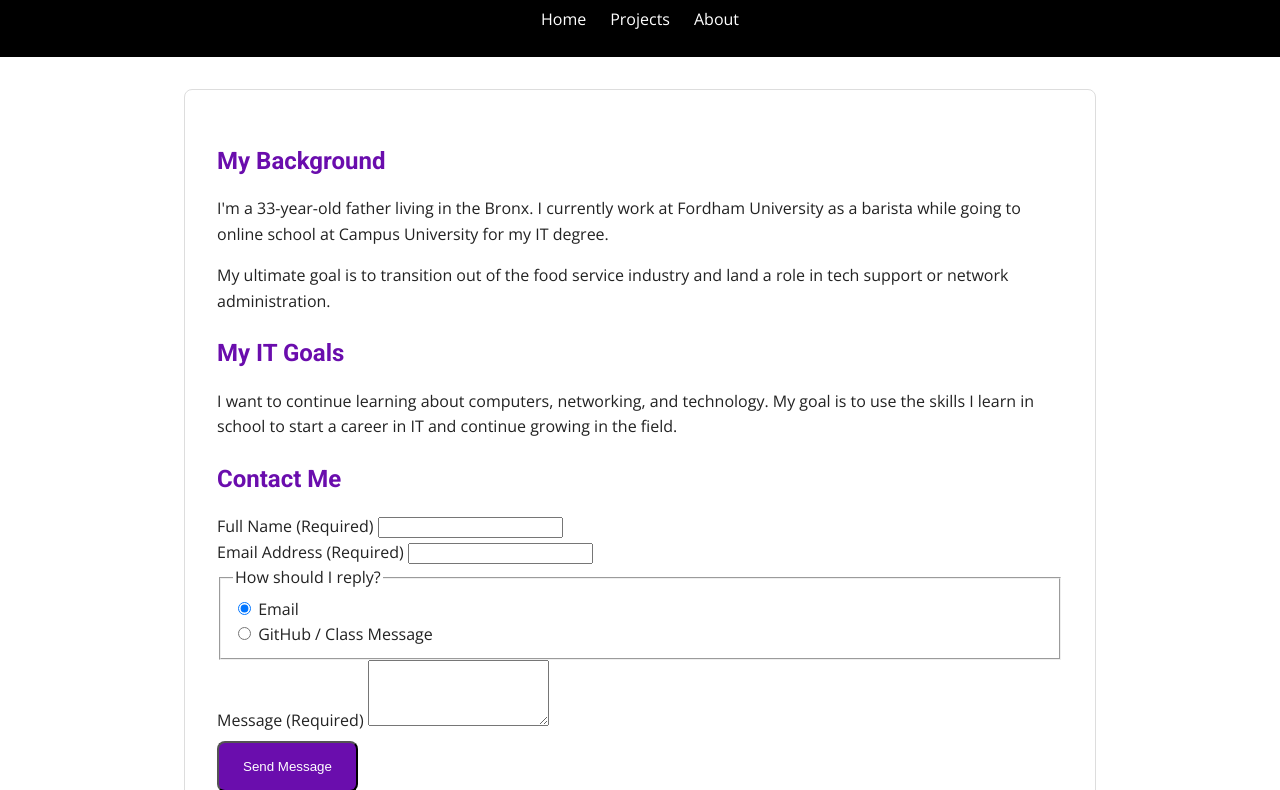
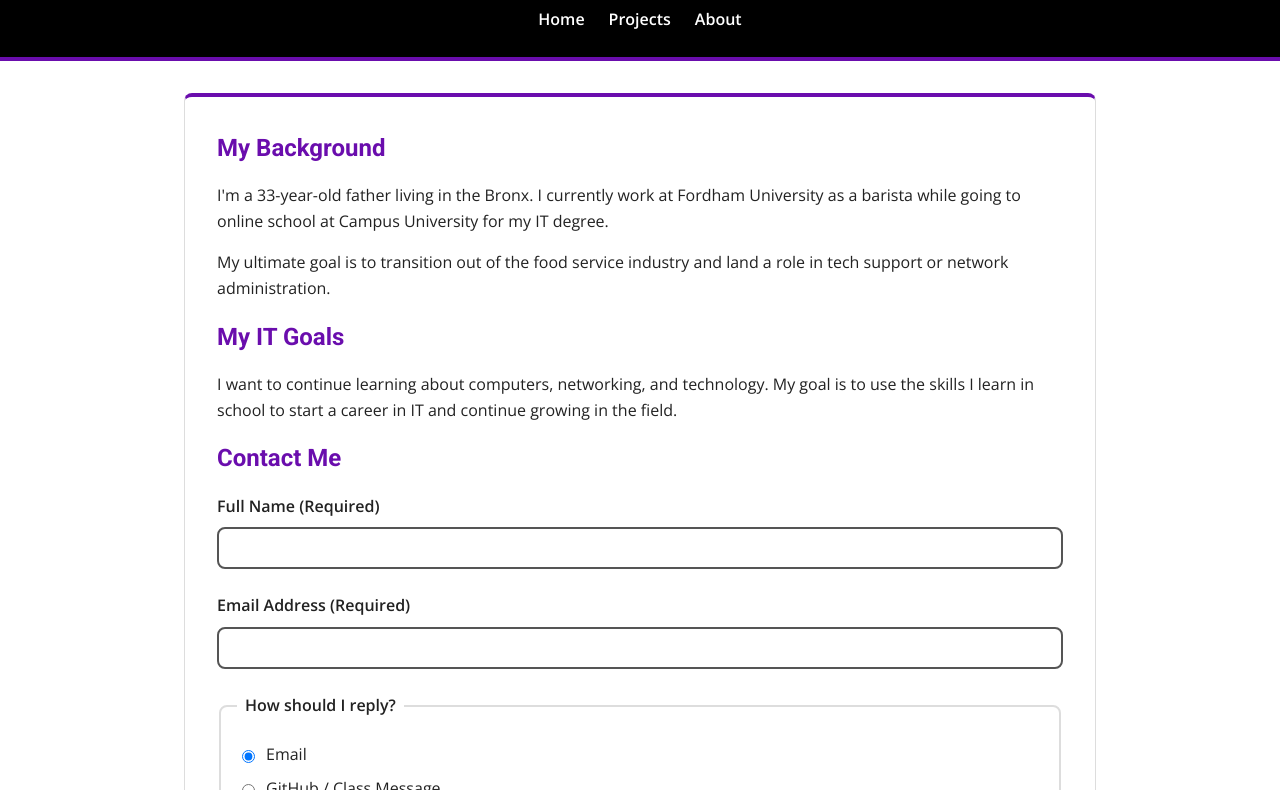
Before and after one commit to tager112/milestone-2-assignment, a plain HTML site: page about.html in a window 1280 px wide. Shown: the part 84-874 px from the top of the page. Drawn offline with nearby package versions, Linux system fonts and the light colour scheme.

Commit message:
style.css

```diff
--- a/style.css
+++ b/style.css
@@ -1,3 +1,17 @@
+/* CSS Variables for Color Palette (Lecture 12) */
+
+:root {
+    --primary: #000000;
+    --text-dark: #222222;
+    --accent: #6a0dad;
+    --accent-dark: #4b087a;
+    --accent-light: #c084fc;
+    --neutral: #ffffff;
+    --border-gray: #dddddd;
+    --error: #b30000;
+    --success: #1b5e20;
+}
+
 /* General page styles */
 
 * {
@@ -7,8 +21,8 @@
 body {
     margin: 0;
     font-family: 'Open Sans', sans-serif;
-    background-color: #ffffff;
-    color: #222222;
+    background-color: var(--neutral);
+    color: var(--text-dark);
     line-height: 1.6;
 }
 
@@ -17,11 +31,13 @@ h1, h2, h3 {
 }
 
 h2 {
-    color: #6a0dad;
+    color: var(--accent);
+    margin-top: 0;
     margin-bottom: 16px;
 }
 
 p {
+    margin-top: 0;
     margin-bottom: 16px;
 }
 
@@ -29,10 +45,11 @@ p {
 /* Header and navigation */
 
 header {
-    background-color: #000000;
-    color: #ffffff;
+    background-color: var(--primary);
+    color: var(--neutral);
     padding: 24px;
     text-align: center;
+    border-bottom: 4px solid var(--accent);
 }
 
 header h1 {
@@ -49,13 +66,22 @@ nav ul {
 }
 
 nav a {
-    color: #ffffff;
+    color: var(--neutral);
     text-decoration: none;
+    font-weight: 600;
 }
 
 nav a:hover {
-    color: #c084fc;
+    color: var(--accent-light);
     text-decoration: underline;
+}
+
+nav a:focus-visible,
+.button:focus-visible,
+input:focus-visible,
+textarea:focus-visible {
+    outline: 3px solid var(--accent);
+    outline-offset: 2px;
 }
 
 
@@ -69,35 +95,41 @@ main {
 
 .welcome,
 .content-box {
-    background-color: #ffffff;
+    background-color: var(--neutral);
     padding: 32px;
     border-radius: 8px;
-    border: 1px solid #dddddd;
+    border: 1px solid var(--border-gray);
+    border-top: 4px solid var(--accent);
 }
 
-#home-intro {
-    border-top: 4px solid #6a0dad;
+.contact-section {
+    margin-top: 32px;
 }
 
 
-/* Button on the home page */
+/* Button style (used for links and form submit) */
 
 .button {
     display: inline-block;
-    background-color: #6a0dad;
-    color: #ffffff;
+    background-color: var(--accent);
+    color: var(--neutral);
+    font-family: 'Open Sans', sans-serif;
+    font-size: 16px;
+    font-weight: 600;
     text-decoration: none;
     padding: 16px 24px;
     margin-top: 8px;
     border-radius: 8px;
+    border: none;
+    cursor: pointer;
 }
 
 .button:hover {
-    background-color: #4b087a;
+    background-color: var(--accent-dark);
 }
 
 
-/* Project cards using CSS Grid */
+/* Project cards using CSS Grid (Proximity & Similarity) */
 
 .project-grid {
     display: grid;
@@ -107,26 +139,93 @@ main {
 }
 
 .project-card {
-    background-color: #ffffff;
+    background-color: var(--neutral);
     padding: 24px;
     border-radius: 8px;
-    border-top: 4px solid #6a0dad;
-    border-left: 1px solid #dddddd;
-    border-right: 1px solid #dddddd;
-    border-bottom: 1px solid #dddddd;
+    border-top: 4px solid var(--accent);
+    border-left: 1px solid var(--border-gray);
+    border-right: 1px solid var(--border-gray);
+    border-bottom: 1px solid var(--border-gray);
 }
 
 .project-card h3 {
-    color: #6a0dad;
+    color: var(--accent);
     margin-top: 0;
+    margin-bottom: 8px;
+}
+
+.project-card p {
+    margin-bottom: 0;
+}
+
+
+/* Accessible Contact Form Styles */
+
+.form-group {
+    margin-bottom: 24px;
+}
+
+label {
+    display: block;
+    font-weight: 600;
+    margin-bottom: 8px;
+}
+
+input[type="text"],
+input[type="email"],
+textarea {
+    width: 100%;
+    padding: 8px 16px;
+    font-family: 'Open Sans', sans-serif;
+    font-size: 16px;
+    border: 2px solid #555555;
+    border-radius: 8px;
+}
+
+.form-fieldset {
+    border: 2px solid var(--border-gray);
+    border-radius: 8px;
+    padding: 16px;
+    margin-bottom: 24px;
+}
+
+legend {
+    font-weight: 600;
+    padding: 0 8px;
+}
+
+.radio-option {
+    display: flex;
+    align-items: center;
+    gap: 8px;
+    margin-top: 8px;
+}
+
+.radio-option label {
+    margin-bottom: 0;
+    font-weight: 400;
+}
+
+.error-message {
+    color: var(--error);
+    font-weight: 600;
+    margin-top: 8px;
+    margin-bottom: 0;
+}
+
+.success-message {
+    color: var(--success);
+    font-weight: 600;
+    margin-top: 16px;
+    margin-bottom: 0;
 }
 
 
 /* Footer */
 
 footer {
-    background-color: #000000;
-    color: #ffffff;
+    background-color: var(--primary);
+    color: var(--neutral);
     text-align: center;
     padding: 16px;
     margin-top: 48px;
@@ -190,6 +289,7 @@ footer p {
 
     .button {
         display: block;
+        width: 100%;
         text-align: center;
     }
 
```
